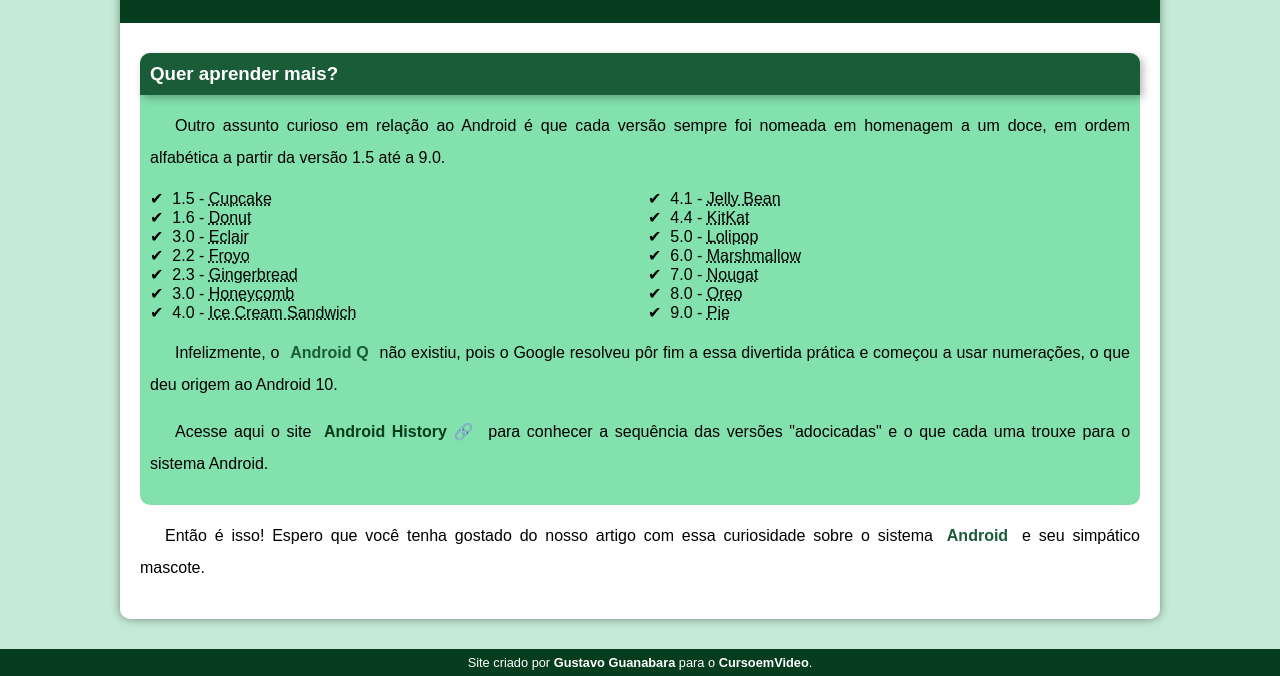
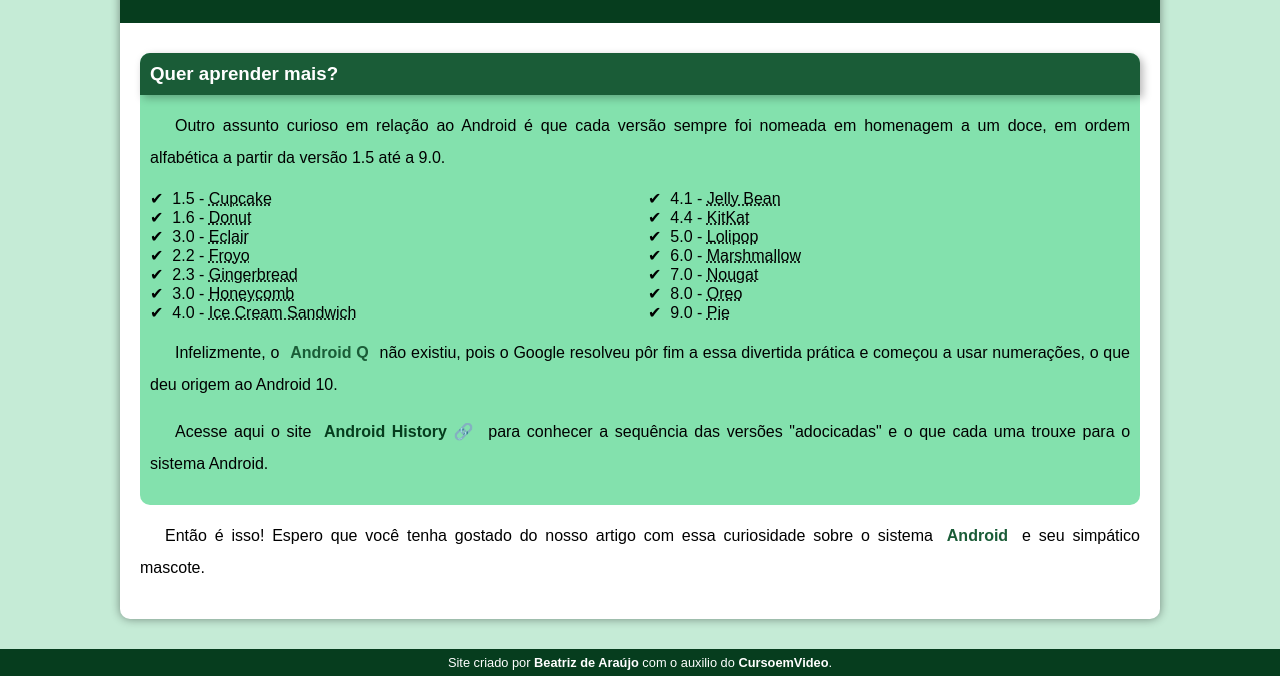
Before and after one commit to beatrizdearaujo/html-css, a plain HTML site: page desafio/d010/index.html in a window 1280 px wide. Shown: the part 2766-3442 px from the top of the page. Drawn offline with Linux system fonts and the light colour scheme.

Commit message:
Atualização

```diff
--- a/desafio/d010/index.html
+++ b/desafio/d010/index.html
@@ -104,7 +104,7 @@
         </article>
     </main>
     <footer>
-        <p>Site criado por <a href="https:/gustavoguanabara.github.io/" target="_blank">Gustavo Guanabara</a> para o <a href="https:/youtube.com/cursoemvideo" target="_blank">CursoemVideo</a>.</p>
+        <p>Site criado por <a href="https://github.com/beatrizdearaujo" target="_blank">Beatriz de Araújo</a> com o auxilio do <a href="https:/youtube.com/cursoemvideo" target="_blank">CursoemVideo</a>.</p>
     </footer>
 </body>
 </html>
```
